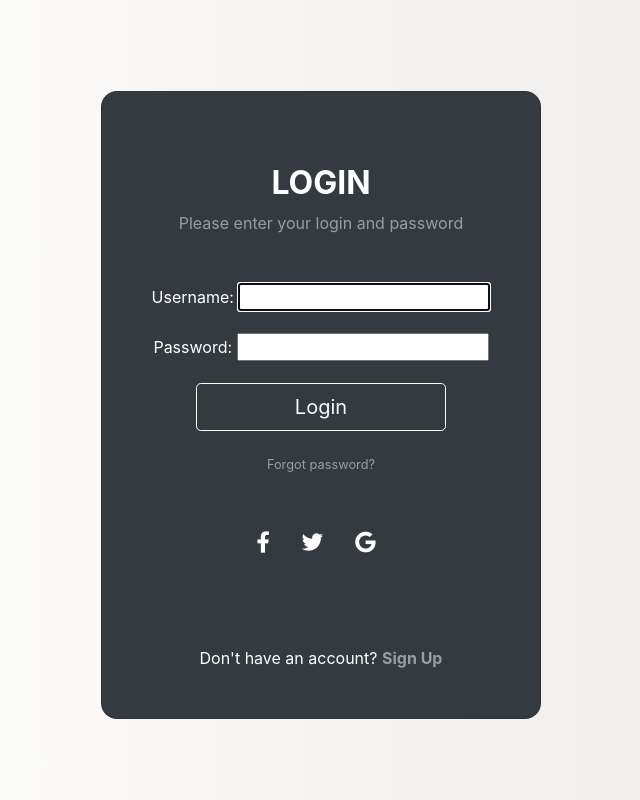
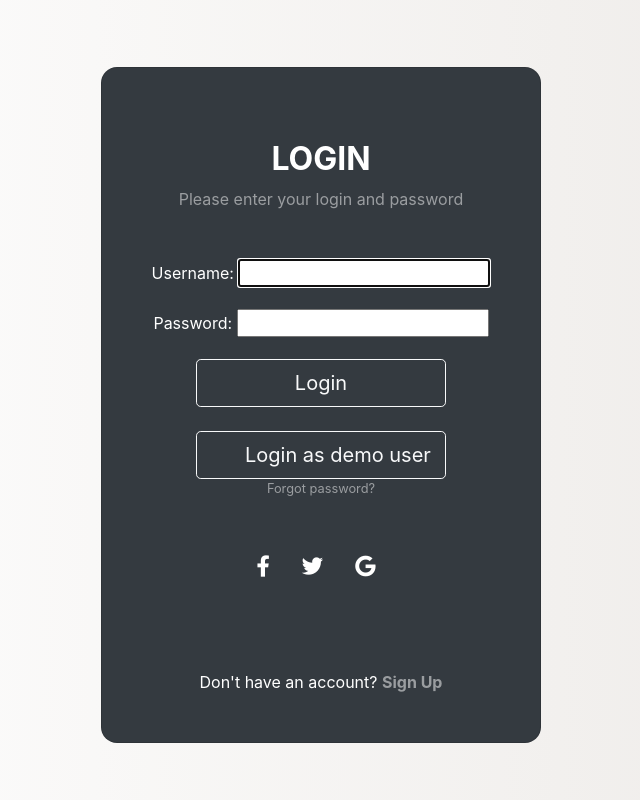
Before and after one commit to hunterbury/ecommerce, a Django app: page /login/ in a window 1280 px wide. Shown: the whole page, without its empty margins (314-954 px from the left). Run offline with Django 3.2, Linux system fonts and the light colour scheme; some libraries are stand-ins or nearby versions.

Commit message:
added demo login back

```diff
--- a/runtime.txt
+++ /dev/null
@@ -1 +0,0 @@
-python-3.10.2
--- a/store/templates/registration/login.html
+++ b/store/templates/registration/login.html
@@ -28,10 +28,10 @@
                 </form>
               </div>
 
-              {% comment %} <form method="post" action="{% url 'demo-login' %}">
+             <form method="post" action="{% url 'demo-login' %}">
                 {% csrf_token %}
                 <button id="demoLogin" class="btn btn-outline-light btn-lg px-5 login-btn" type="submit">Login as demo user</button>
-              </form> {% endcomment %}
+              </form>
 
 
               <p class="small mb-5 pb-lg-2"><a class="text-white-50" href="#!">Forgot password?</a></p>
--- a/store/urls.py
+++ b/store/urls.py
@@ -4,8 +4,8 @@ from . import views
 
 urlpatterns = [
 path('', views.home, name="home"),
-# path('login/', views.loginView, name="login"),
-# path('demo-login/', views.demoLogin, name="demo-login"),
+path('login/', views.loginView, name="login"),
+path('demo-login/', views.demoLogin, name="demo-login"),
 path('', include('django.contrib.auth.urls')),
 path('store/', views.store, name="store"),
 path('cart/', views.cart, name="cart"),
--- a/store/views.py
+++ b/store/views.py
@@ -25,25 +25,25 @@ def home(request):
     else:
         return redirect('/login/')
 
-# def loginView(request):
-#     if request.method == 'POST':
-#         username = request.POST['username']
-#         password = request.POST['password']
-#         user = authenticate(request, username=username, password=password)
-#         if user is not None:
-#             login(request, user)
-#             return redirect('/')
-#     else:
-#         form = AuthenticationForm()
-#     return render(request, 'registration/login.html', {'form': form})
+def loginView(request):
+    if request.method == 'POST':
+        username = request.POST['username']
+        password = request.POST['password']
+        user = authenticate(request, username=username, password=password)
+        if user is not None:
+            login(request, user)
+            return redirect('/')
+    else:
+        form = AuthenticationForm()
+    return render(request, 'registration/login.html', {'form': form})
 
-# def demoLogin(request):
-#     if request.method == 'POST':
-#         username = 'demo_user'
-#         password = 'demo_password'
-#         user = authenticate(request, username=username, password=password)
-#         login(request, user)
-#         return redirect('/')
+def demoLogin(request):
+    if request.method == 'POST':
+        username = 'demo_user'
+        password = 'demo_password'
+        user = authenticate(request, username=username, password=password)
+        login(request, user)
+        return redirect('/')
 
 def store(request):
     data = cartData(request)
```
